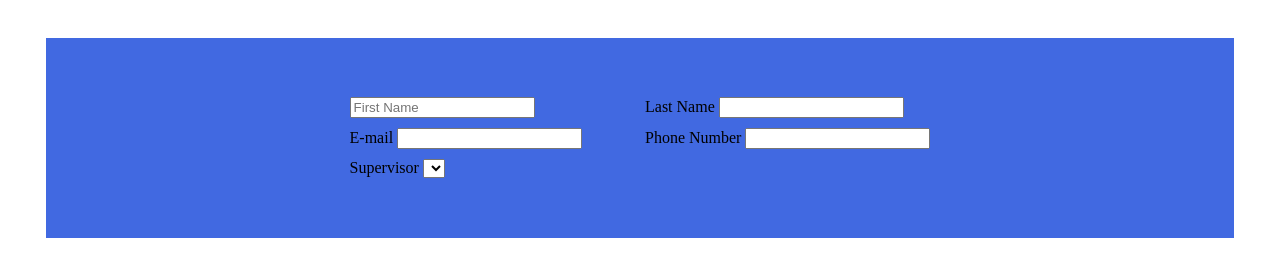
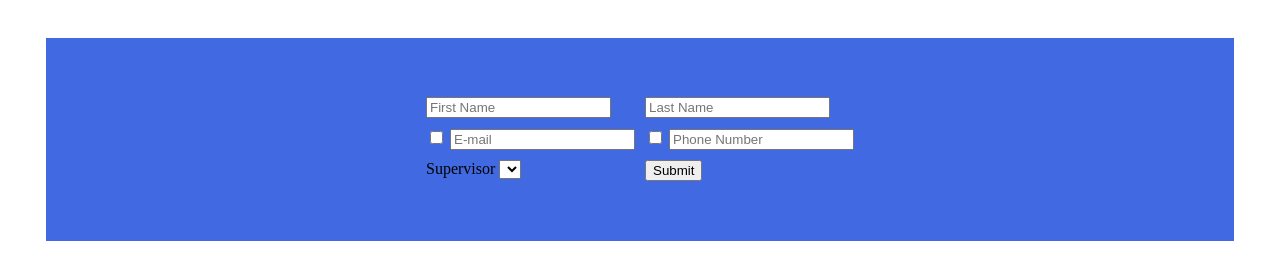
Before and after one commit to tylerchasefranklin/Lightfeather-Coding-Challenge, a plain HTML site: page index.html in a window 1280 px wide. Drawn offline with nearby package versions, Linux system fonts and the light colour scheme; no server answers.

Commit message:
ran out of time

```diff
--- a/index.html
+++ b/index.html
@@ -27,32 +27,38 @@
         }
 
 
+
+
         </style>
 
     </head>
 
     <body>
       <div class="grid-container">
+
           <div class="grid-item-container grid-item-container1">
-            <form action="">
+
+            <form action="https://o3m5qixdng.execute-api.us-east-1.amazonaws.com/api/submit" method='POST' id='submitForm'>
               <div class="grid-item">
-                <input type="text" placeholder="First Name">
+                <input type="text" name='name' placeholder="First Name"  required>
               </div>
               <div class="grid-item">
-                <label for="last">Last Name</label>
-                <input type="text" id="last">
+                <input type="text" name='name' placeholder="Last Name"  required>
               </div>
               <div class="grid-item">
-                <label for="email">E-mail</label>
-                <input type="text" id="email">
+                <input type="checkbox" class='check1' id="Check1">
+                <input type="text" placeholder="E-mail">
               </div>
               <div class="grid-item">
-                <label for="phone">Phone Number</label>
-                <input type="text" id="phone">
+                <input type="checkbox" id="Check2">
+                <input type="text" placeholder="Phone Number">
               </div>
               <div class="grid-item">
                 <label for="supervisor">Supervisor</label>
                 <select name="" id="supervisor"></select>
+              </div>
+              <div class="grid-item">
+                <button type="submit" formmethod='post' formaction='https://o3m5qixdng.execute-api.us-east-1.amazonaws.com/api/submit' form="submitForm" id="submitButton">Submit</button>
               </div>
             </form>
 
@@ -61,39 +67,6 @@
 
 
 
-        <!-- <div class="grid-container">
-            <div class="grid-item-container">
-              <form action="https://o3m5qixdng.execute-api.us-east-1.amazonaws.com/api/submit" method="POST">
-                <div class="grid-item">
-                  <label for="first">First Name</label>
-                    <input type="text" id="first" >
-                </div>
-                <div class="grid-item">
-                  <label for="last">Last Name</label>
-                    <input type="text" id="last" >
-                </div>
-
-                <label for="last">Last Name</label>
-                  <input type="text" id="last">
-                <label for="email">E-mail</label>
-                  <input type="text" id="email">
-                <label for="phone">Phone Number</label>
-                <input type="text" id="phone">
-                <label for="cars">Choose a car:</label>
-                  <select name="cars" id="cars">
-                    <optgroup label="Swedish Cars">
-                      <option value="volvo">Volvo</option>
-                      <option value="saab">Saab</option>
-                    </optgroup>
-                    <optgroup label="German Cars">
-                      <option value="mercedes">Mercedes</option>
-                      <option value="audi">Audi</option>
-                    </optgroup>
-                  </select>
-              </form>
-            </div>
-
-        </div> -->
 
 
     </body>
--- a/index.js
+++ b/index.js
@@ -1,5 +1,4 @@
 $(document).ready(function(){
-
 
 
   $.ajax({
@@ -28,4 +27,28 @@ $(document).ready(function(){
        });
 
 
+    function submitForm(){
+      $('#submitForm').submit(function(e){
+        e.preventDefault();
+        console.log('Clicked');
+
+        var form = $(this);
+        var url = form.attr('action');
+
+        $.ajax({
+          type: 'POST',
+          url: 'https://o3m5qixdng.execute-api.us-east-1.amazonaws.com/api/submit',
+          data: form.serialize(),
+          success: function(data){
+            console.log(data);
+          }
+        });
+
+      });
+    }
+
+
+
+
+
 });
```
